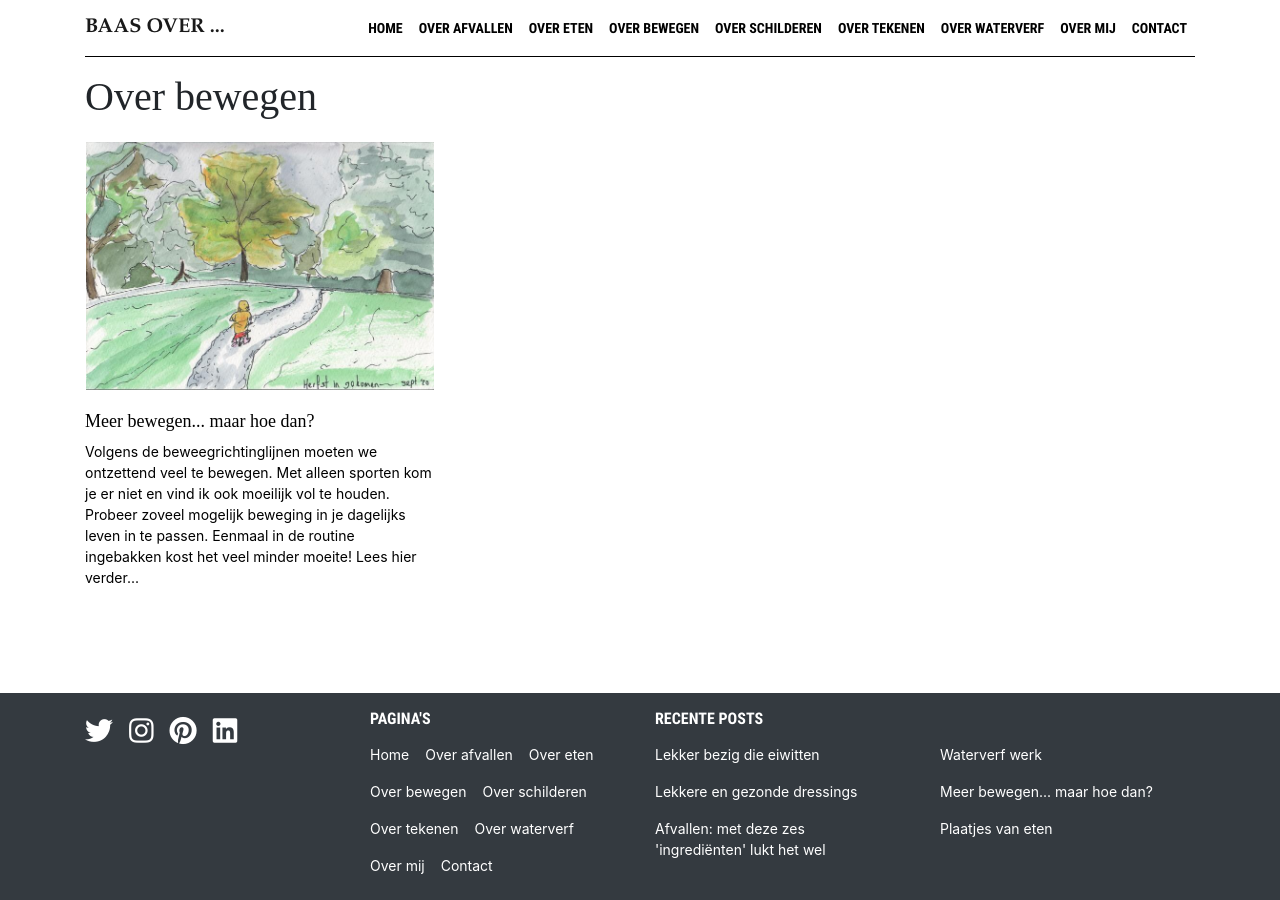
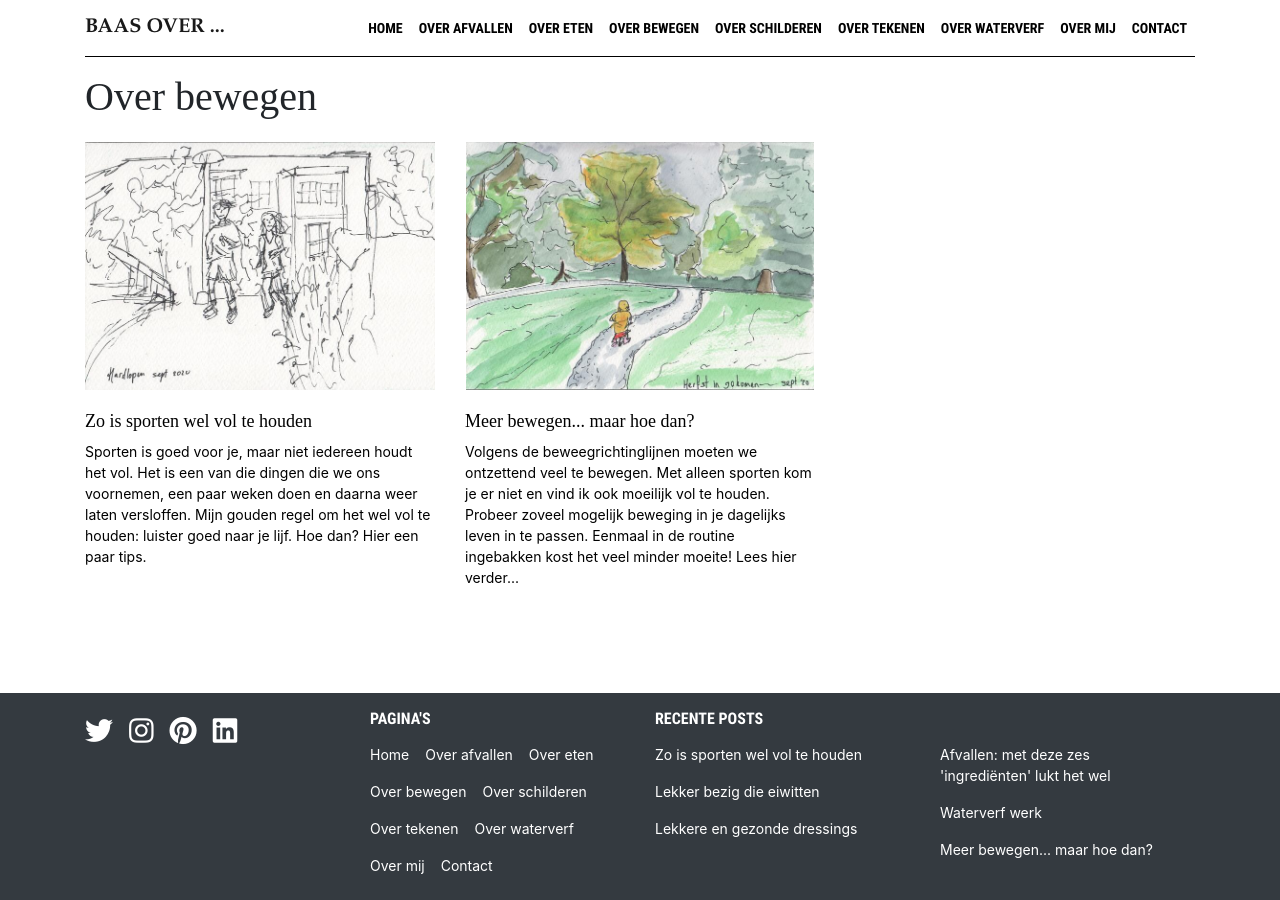
Before and after one commit to BaasLimited/baasovereten.github.io, a Jekyll site: the page built from tag-archives/over-bewegen.html, in a window 1280 px wide. Built offline with Jekyll 4.4.1, drawn with Linux system fonts in a browser that asks for light colours; some web fonts are replaced; a script that is not in the unit is left out; comment, search, counter and statistics services are not loaded; some of the changed lines change nothing that is shown.

Commit message:
Update 2020-10-07-sporten-wel-volhouden.md

```diff
--- a/_posts/2020-10-07-sporten-wel-volhouden.md
+++ b/_posts/2020-10-07-sporten-wel-volhouden.md
@@ -1,46 +1,50 @@
 ---
-title:      "Hét geheim om sporten wel vol te houden"
-date:       2020-10-07 13:00:00 +0200
-tags:       ["Over sporten", "Over bewegen", "Over afvallen"]
+title:      "Zo is sporten wel vol te houden"
+date:       2020-11-14 13:00:00 +0200
+tags:       ["Over bewegen", "Over afvallen"]
 category:   "over-sporten"
-image:      /uploads/hardlopen.jpg
+image:      /uploads/hardlopen-zw-w.jpg
 caption:    "Hardlopen in de stad (waterverf en fineliner in schetsboekje)"
-excerpt:    "Sporten is goed voor je, maar niet iedereen houdt het vol. Het is een van die dingen die we ons voornemen, een paar weken doen en daarna weer laten versloffen. Mijn gouden regel om het wel vol te houden: luister goed naar je lijf. Zorg dat de drempel om te gaan laag is en dat je blijft bewegen. En als je bezig bent, push jezelf als je het leuk vindt maar niet teveel."
-published:  false
+excerpt:    "Sporten is goed voor je, maar niet iedereen houdt het vol. Het is een van die dingen die we ons voornemen, een paar weken doen en daarna weer laten versloffen. Mijn gouden regel om het wel vol te houden: luister goed naar je lijf. Hoe dan? Hier een paar tips."
+published:  true
 ---
-
-In mijn eerdere blog met tips om meer te bewegen schreef ik al wat de bewegingsrichtlijnen van de gezondheidsraad zijn. Veeel bewegen en sporten dus! Als het lukt: RESPECT. Als het niet lukt: hier wat tips.
+[In mijn eerdere blog](over-bewegen/2020/10/21/meer-bewegen.html) met tips om meer te bewegen schreef ik al wat de bewegingsrichtlijnen van de gezondheidsraad zijn. Veeel bewegen en sporten dus! Als het lukt: RESPECT. Als het niet lukt: hier wat tips. Bij deze tips haal ik als voorbeeld vaak hardlopen aan, maar dit geldt natuurlijk voor alle (duur)sporten.
 
 **1. Het hoeft niet perfect**
 
-Meer bewegen is altijd goed, ook als je het je niet lukt om drie keer in de week intensief te bewegen. Elke keer als je iets doet, dan zorg je voor je zelf! Dus wees niet teleurgesteld als het "maar" twee keer per week lukt, of een keer in de week. Geef jezelf complimenten en schouderklopjes voor elke keer dat je bent geweest.
+Meer bewegen is altijd goed, ook als je het je niet lukt om drie keer in de week intensief te sporten. Elke keer als je iets doet, dan zorg je voor je zelf! Dus wees niet teleurgesteld als het "maar" twee keer per week lukt, of een keer in de week. Geef jezelf complimenten en schouderklopjes voor elke keer dat je bent geweest. Iedereen die wel eens sport weet wat lastig is: van de bank afkomen en gaan. Dat is het echt zwaarste! Als je eenmaal bezig bent, gaat het meestal lekker en voel je je daarna (ook in je hoofd) veel beter.
 
 {% include image.html url="/uploads/yoga.jpg" description="Yoga. Downward Dog (vulpen op post-it)" %}
 
 **2. Je hoeft niet tot het gaatje te gaan**
 
-Iedereen die wel eens sport weet wat het lastigste is: van de bank afkomen en gaan. Als je niet aan het trainen bent voor een nieuw Nederlands record maakt het vervolgens niet zoveel uit hoe je prestatie is. Wil je je hardlooprondje van 5 kilometer in 30 minuten lopen, maar heb je er 37 minuten over gedaan? Baal je hiervan? Zeker niet doen! Het feit dat je bent gaan sporten maakt al het verschil voor je lijf. Niet of je net wat sneller of langzamer was. Je hebt je gezondheid voorrang gegeven op andere dingen en dat is knap. Je conditie en uithoudingsvermogen verschillen nou eenmaal van dag tot dag. Je kan niet elke dag presteren. Soms is het gewoon doen al ruim voldoende. Prestatiedrang kan natuurlijk motiveren. Maar merk je dat het je niet helpt en dat je daardoor niet van de bank komt ("Vandaag lukt het toch niet"), hou hier dan simpelweg mee op.
+Als je niet aan het trainen bent voor een nieuw Nederlands record maakt het niet zoveel uit hoe je prestatie is. Wil je je hardlooprondje van 5 kilometer in 30 minuten lopen, maar heb je er 37 minuten over gedaan? Baal je hiervan? Zeker niet doen! Het feit dat je bent gaan sporten maakt al het verschil. Niet of je net wat sneller of langzamer was. Je hebt je gezondheid voorrang gegeven op andere dingen en dat is knap. Je conditie en uithoudingsvermogen verschillen nou eenmaal van dag tot dag. Je kan niet elke dag presteren. Soms is het gewoon doen al ruim voldoende. Prestatiedrang kan natuurlijk motiveren. Maar merk je dat het je niet helpt en dat je daardoor niet van de bank komt ("Vandaag lukt het toch niet"), hou hier dan simpelweg mee op.
 
 {% include image.html url="/uploads/gewichten.jpg" description="Gewichtheffen (vulpen op post-it)" %}
 
 **3. Maak je rondje af, desnoods als een slak!**
 
 Heb je het een keer moeilijk onder het sporten? Spreek met jezelf af dat je het afmaakt. Had je bedacht om bijvoorbeeld:
+
 1. een rondje van een half uur te doen, doe dan een rondje van een half uur maar langzamer;
 2. een rondje van 5 kilometer te doen, doe dan een rondje van vijf kilometer maar langzamer;
 3. tien push-ups te doen, doe dan tien push-ups maar met meer pauzes of minder diep
 
-In plaats van door beuken (en daarna weken niet meer gaan omdat het verschrikkelijk was ;)), neem je een tandje terug, maar je gaat wel door. Zo kan je achteraf trots zijn op jezelf en blijf je bewegen, conditie opbouwen en spieren trainen.
+In plaats van door bikkelen (en daarna weken niet meer gaan omdat het verschrikkelijk was ;)), neem je een tandje terug, maar je gaat wel door. Je bouwt je conditie op en traint je spieren. Maar je luistert ook naar je lichaam en je kan achteraf trots zijn op jezelf.
 
-**4. Sport met een hartslagmeter om**
+**4. Sport met een hartslagmeter**
 
-Als je (nog) niet sportief bent, sport dan met een hartslagmeter om. Het is nog lastig om aan te voelen hoe hard je kan gaan als je het niet gewend bent. We hebben meestal de neiging om teveel van onszelf te vragen, of we zijn juist te voorzichtig. Bedenk wat voor training je wilt doen en wat je targethartslag is en ga daarop bewegen. De ene dag kan je enorm veel, de andere dag zit je er na twee stappen op. Maf maar waar.
-Er bestaan veel websites om je hartslagzones te berekenen. Belangrijke factor daarbij is je leeftijd. Ik vind het zelf wat overrated. Ik merk dat ik lekker loop als mijn hartslag rond de 150-160 ligt. Dan daag ik mezelf uit zonder over het randje te gaan. Wat mij betreft een kwestie van proberen!
+Als je (nog) geen goede conditie hebt, sport dan met een hartslagmeter om. Het is in het begin nog lastig om aan te voelen hoe hard je kan gaan. Als je te hard gaat, dan kom je halverwege de man met de hamer tegen. Als je te langzaam gaat, dan heeft je training minder nut. We hebben meestal de neiging om teveel van onszelf te vragen. Dit werkt demotiverend. Het is te zwaar en je gaat daarna nooit meer. Bedenk wat voor training je wilt doen en wat je targethartslag is en stem je tempo af op je hartslag. De ene dag kan je enorm veel, de andere dag zit je er na twee stappen op. Maf maar waar.
+
+Er bestaan veel websites om je hartslagzones te berekenen. Belangrijke factor daarbij is je leeftijd. Ook kan je allerlei schema's vinden om je trainingen op te bouwen, waarin je per tijdsvak varieert in hartslagzone. Ik vind dit zelf wat overrated en vind het niet fijn om daar zo precies mee bezig te zijn. Ik loop lekker als mijn hartslag rond de 150-160 ligt. Dan daag ik mezelf uit zonder over het randje te gaan. Maar wat voor jou goed werkt. Het is een kwestie van proberen!
 
 {% include image.html url="/uploads/rennen.jpg" description="Hardlopen (vulpen op post-it)" %}
 
-**5. Doe een leuke sport**
+**5. Wandelen of fietsen**
+Ben je al wat ouder? Dan is het extra belangrijk om in beweging te blijven. Voldoende conditie en spierkracht zorgen dat je vervelende gevolgen van ouder worden uitstelt, of dat je er minder last van hebt! Je voelt je fitter. Heb je nu geen goede conditie, ga dan zeker niet uit het niets opeens sporten maar ga vooral wandelen of fietsen. Het is wel goed om jezelf uit te dagen. Eigenlijk vraag je het optimale van jezelf als je het net lekker warm krijgt, maar je nog wel gewoon kan blijven praten. Je zal zien: als je dit een tijdje volhoudt, dat je steeds verder kan lopen in dezelfde tijd!
 
-Wat een schot voor open doel zou je denken. Wie gaat er nou een niet leuke sport doen? Nou heel veel mensen zal ik je zeggen. We denken massaal dat je moet hardlopen om bezig te zijn. Verrassing: veel mensen vinden hardlopen niet leuk. Denk terug, was er vroeger een sport die je leuk vond? Kan je dat nu weer gaan doen? Zo niet, waarom niet? Klopt die aanname? Ga eens op onderzoek uit wat er te doen is in jouw buurt!
+**5. Doe een sport waar je blij van wordt**
+
+Tot slot, weer voor iedereen: doe iets waar je blij van wordt! Wat een schot voor open doel hoor ik je denken. Wie gaat er nou een vervelende sport doen? Heel veel mensen. We denken massaal dat je moet hardlopen om bezig te zijn. Ik vind het zelf heerlijk. Het geeft me een gevoel van vrijheid om lekker te rennen. Het liefst door de regen, dan voel ik me stiekem een ware actieheld. Lekker muziekje in mijn oren. Zalig. Maar verrassing: niet alle mensen vinden hardlopen niet leuk. Denk dan terug, was er vroeger een sport die je leuk vond? Kan je dat nu weer gaan doen? Misschien nu niet door corona maar kan je straks bij een vereniging aansluiten? Dan is het nog gezellig ook..
 
 Succes & have fun!
```
